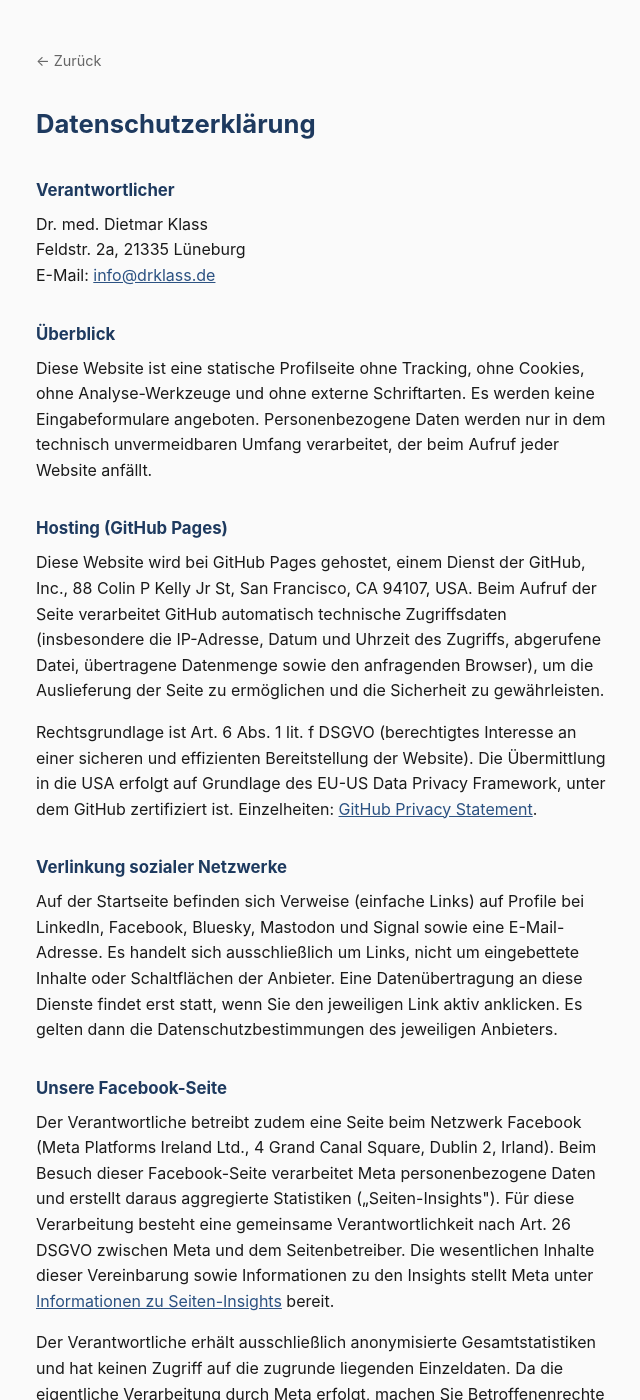
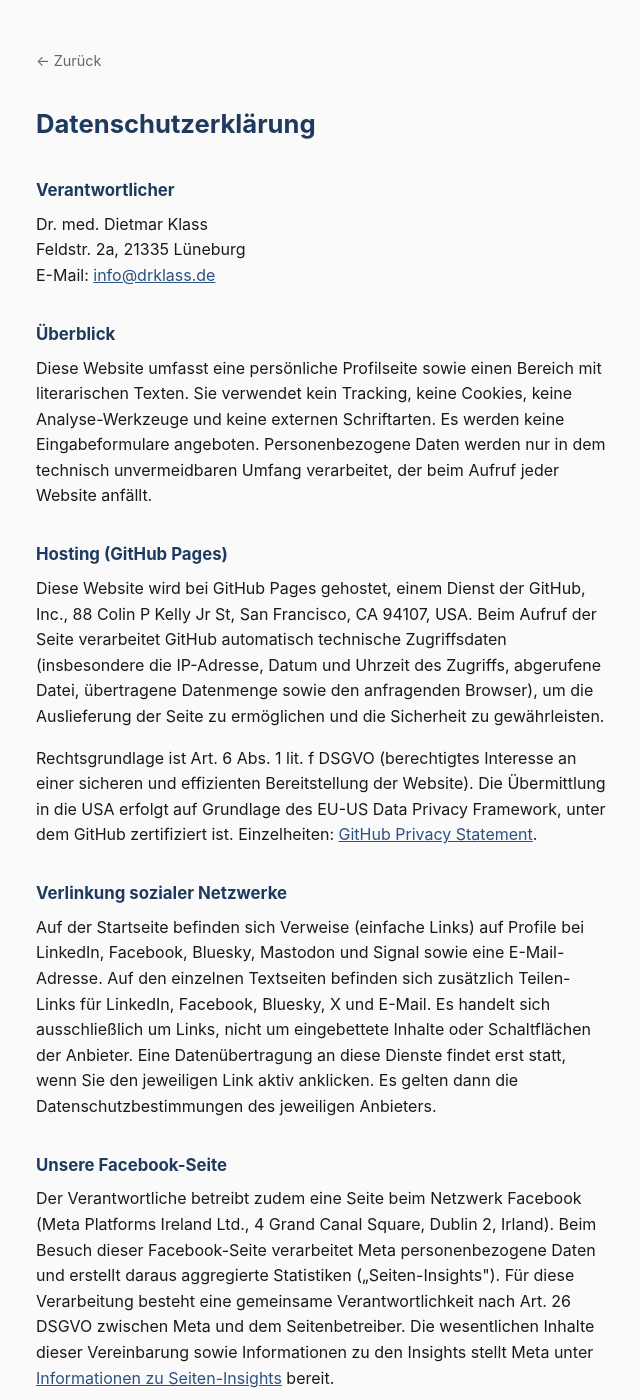
Before and after one commit to docdimy/drklass.de, a Jekyll site: the page datenschutz.html, which Jekyll copies as it is, in a window 1280 px wide and 1400 px high. Shown: the whole window, without its empty margins (318-958 px from the left). Built offline with Jekyll 4.4.1, drawn with Linux system fonts in a browser that asks for light colours.

Commit message:
Datenschutz: Überblick und Share-Links aktualisiert

```diff
--- a/datenschutz.html
+++ b/datenschutz.html
@@ -41,8 +41,9 @@
 
   <h2>Überblick</h2>
   <p>
-    Diese Website ist eine statische Profilseite ohne Tracking, ohne Cookies,
-    ohne Analyse-Werkzeuge und ohne externe Schriftarten. Es werden keine
+    Diese Website umfasst eine persönliche Profilseite sowie einen Bereich
+    mit literarischen Texten. Sie verwendet kein Tracking, keine Cookies,
+    keine Analyse-Werkzeuge und keine externen Schriftarten. Es werden keine
     Eingabeformulare angeboten. Personenbezogene Daten werden nur in dem
     technisch unvermeidbaren Umfang verarbeitet, der beim Aufruf jeder
     Website anfällt.
@@ -69,12 +70,13 @@
   <h2>Verlinkung sozialer Netzwerke</h2>
   <p>
     Auf der Startseite befinden sich Verweise (einfache Links) auf Profile
-    bei LinkedIn, Facebook, Bluesky, Mastodon und Signal sowie
-    eine E-Mail-Adresse. Es handelt sich ausschließlich um Links, nicht um
-    eingebettete Inhalte oder Schaltflächen der Anbieter. Eine
-    Datenübertragung an diese Dienste findet erst statt, wenn Sie den
-    jeweiligen Link aktiv anklicken. Es gelten dann die
-    Datenschutzbestimmungen des jeweiligen Anbieters.
+    bei LinkedIn, Facebook, Bluesky, Mastodon und Signal sowie eine
+    E-Mail-Adresse. Auf den einzelnen Textseiten befinden sich zusätzlich
+    Teilen-Links für LinkedIn, Facebook, Bluesky, X und E-Mail.
+    Es handelt sich ausschließlich um Links, nicht um eingebettete Inhalte
+    oder Schaltflächen der Anbieter. Eine Datenübertragung an diese Dienste
+    findet erst statt, wenn Sie den jeweiligen Link aktiv anklicken. Es
+    gelten dann die Datenschutzbestimmungen des jeweiligen Anbieters.
   </p>
 
   <h2>Unsere Facebook-Seite</h2>
```
